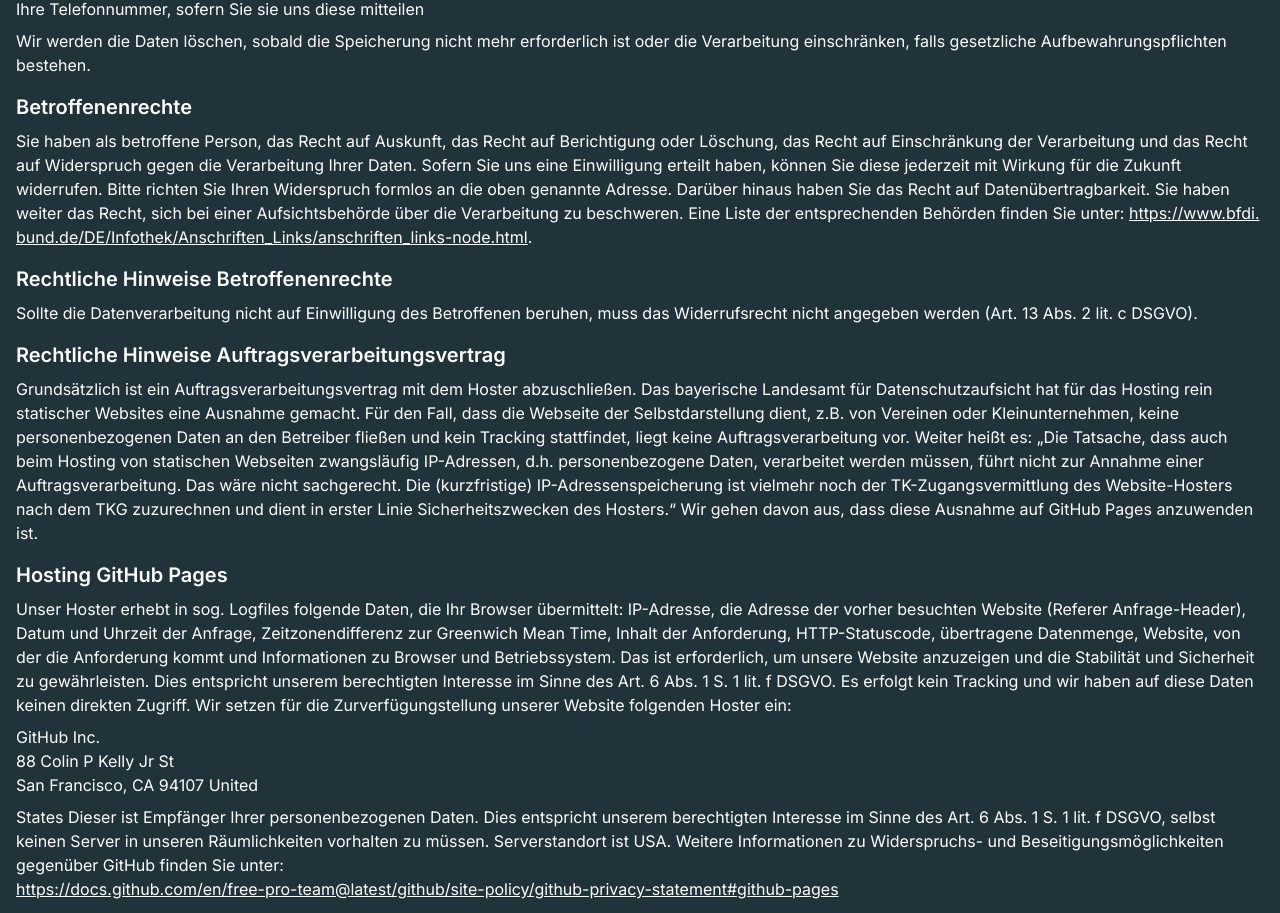
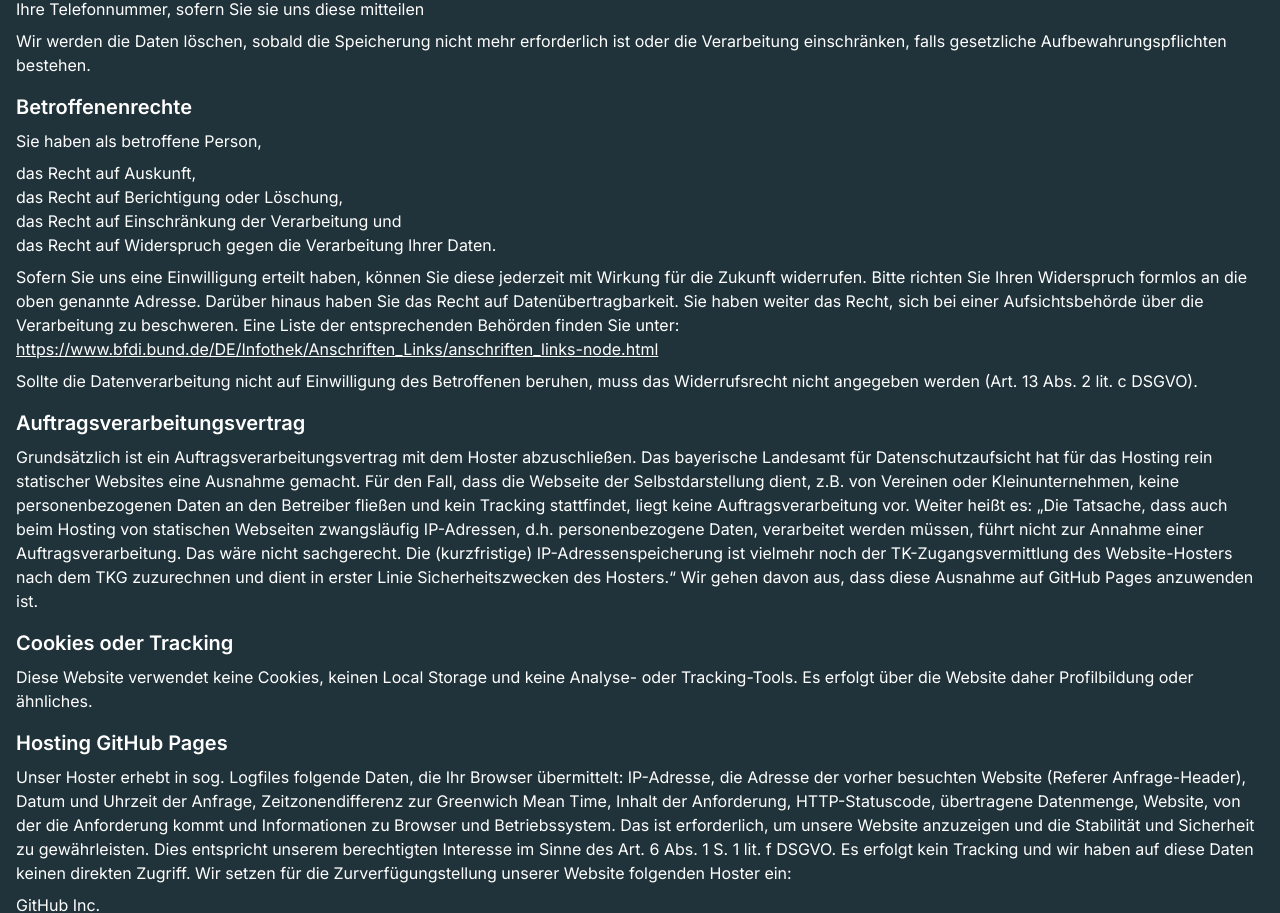
Before and after one commit to kjhgithub/lbrss2, a Next.js app: page /lbrss2/datenschutz in a window 1280 px wide. Shown: the part 639-1552 px from the top of the page. Built offline with nearby package versions, Linux system fonts and the light colour scheme.

Commit message:
privacy policy 4

```diff
--- a/app/datenschutz/page.tsx
+++ b/app/datenschutz/page.tsx
@@ -49,36 +49,34 @@ function page() {
         Aufbewahrungspflichten bestehen.
       </p>
       <h2 className="text-xl font-semibold mt-2">Betroffenenrechte</h2>
-      <p>
-        Sie haben als betroffene Person, das Recht auf Auskunft, das Recht auf
-        Berichtigung oder Löschung, das Recht auf Einschränkung der Verarbeitung
-        und das Recht auf Widerspruch gegen die Verarbeitung Ihrer Daten. Sofern
-        Sie uns eine Einwilligung erteilt haben, können Sie diese jederzeit mit
-        Wirkung für die Zukunft widerrufen. Bitte richten Sie Ihren Widerspruch
-        formlos an die oben genannte Adresse. Darüber hinaus haben Sie das Recht
-        auf Datenübertragbarkeit. Sie haben weiter das Recht, sich bei einer
-        Aufsichtsbehörde über die Verarbeitung zu beschweren. Eine Liste der
-        entsprechenden Behörden finden Sie unter:{" "}
+      <p className="flex flex-col">
+        Sie haben als betroffene Person,
+        <span className="mt-2">das Recht auf Auskunft,</span>
+        <span>das Recht auf Berichtigung oder Löschung,</span>
+        <span>das Recht auf Einschränkung der Verarbeitung und</span>
+        <span className="mb-2">
+          das Recht auf Widerspruch gegen die Verarbeitung Ihrer Daten.{" "}
+        </span>
+        Sofern Sie uns eine Einwilligung erteilt haben, können Sie diese
+        jederzeit mit Wirkung für die Zukunft widerrufen. Bitte richten Sie
+        Ihren Widerspruch formlos an die oben genannte Adresse. Darüber hinaus
+        haben Sie das Recht auf Datenübertragbarkeit. Sie haben weiter das
+        Recht, sich bei einer Aufsichtsbehörde über die Verarbeitung zu
+        beschweren. Eine Liste der entsprechenden Behörden finden Sie unter:{" "}
         <Link
           href="
         https://www.bfdi.bund.de/DE/Infothek/Anschriften_Links/anschriften_links-node.html"
-          className="underline break-all"
+          className="underline break-all mb-2"
           target="_blank"
         >
           https://www.bfdi.bund.de/DE/Infothek/Anschriften_Links/anschriften_links-node.html
         </Link>
-        .
-      </p>
-      <h2 className="text-xl font-semibold mt-2">
-        Rechtliche Hinweise Betroffenenrechte
-      </h2>
-      <p>
         Sollte die Datenverarbeitung nicht auf Einwilligung des Betroffenen
         beruhen, muss das Widerrufsrecht nicht angegeben werden (Art. 13 Abs. 2
         lit. c DSGVO).
       </p>
       <h2 className="text-xl font-semibold mt-2">
-        Rechtliche Hinweise Auftragsverarbeitungsvertrag
+        Auftragsverarbeitungsvertrag
       </h2>
       <p>
         Grundsätzlich ist ein Auftragsverarbeitungsvertrag mit dem Hoster
@@ -95,6 +93,12 @@ function page() {
         Website-Hosters nach dem TKG zuzurechnen und dient in erster Linie
         Sicherheitszwecken des Hosters.“ Wir gehen davon aus, dass diese
         Ausnahme auf GitHub Pages anzuwenden ist.
+      </p>
+      <h2 className="text-xl font-semibold mt-2">Cookies oder Tracking</h2>
+      <p className="flex flex-col">
+        Diese Website verwendet keine Cookies, keinen Local Storage und keine
+        Analyse- oder Tracking-Tools. Es erfolgt über die Website daher
+        Profilbildung oder ähnliches.
       </p>
       <h2 className="text-xl font-semibold mt-2">Hosting GitHub Pages</h2>
       <p className="flex flex-col">
```
